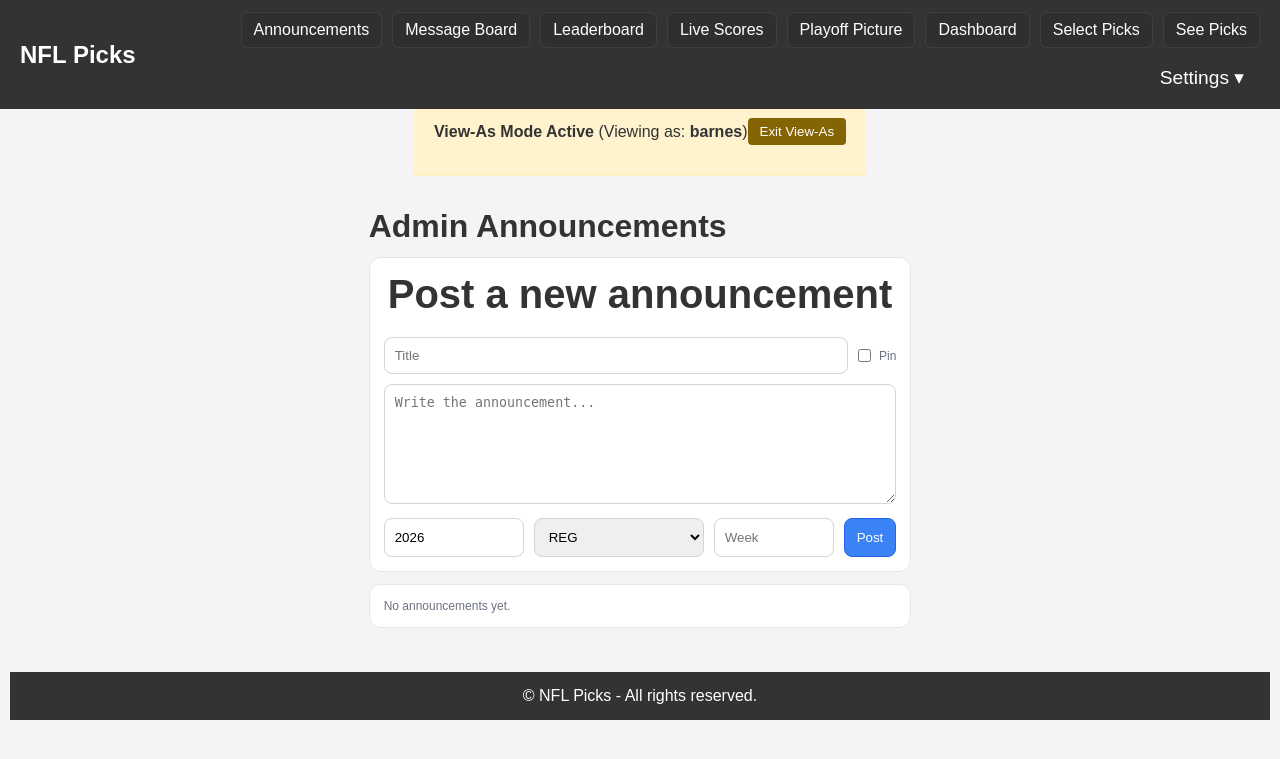
After one commit to stevenbarnes2017/NFL_Football_Pool, a Flask app: page /admin/announcements in a window 1280 px wide. The commit adds this page. Shown: the top 759 px of the page. Run offline with Flask 3, Linux system fonts and the light colour scheme; a user stored in the database is signed in; data that the repository does not hold is empty; parts of the project's set-up code (start-up, migrations or seed data) failed here and were passed over; some libraries are stand-ins or nearby versions.

Commit message:
add message board and admin announcments

```diff
--- a/Football_Project/admin/routes.py
+++ b/Football_Project/admin/routes.py
@@ -10,12 +10,116 @@ from zoneinfo import ZoneInfo
 # Data / services
 from Football_Project.get_the_odds import get_nfl_spreads, save_spreads_to_db, get_current_week, save_to_csv
 from football_scores import get_football_scores, save_scores_to_csv  # NOTE: don't import save_scores_to_db here
-from Football_Project.models import db, Game, Settings, User, UserScore, Pick, JobRun
+from Football_Project.models import db, Game, Settings, User, UserScore, Pick, JobRun, Announcement
 from Football_Project.utils import calculate_user_scores, save_game_scores_to_db  # keep the utils version
 from werkzeug.security import generate_password_hash
 from Football_Project.services.sms_helpers import sms_week_reminder_job
 from Football_Project.services.season import get_current_season_context, get_current_week
 from Football_Project.services.schedule_service import update_schedule
+
+#--------------------------
+# Admin Announcements
+#--------------------------
+
+@admin_bp.route("/board", methods=["GET"])
+@login_required
+def admin_board():
+    # placeholder for later moderation UI
+    return render_template("admin_board.html")
+
+
+@admin_bp.route("/announcements", methods=["GET"])
+@login_required
+def admin_announcements():
+    # optional: prefill season context defaults
+    season_year, season_type = get_current_season_context()
+
+    announcements = (
+        Announcement.query
+        .filter(Announcement.is_active.is_(True))
+        .order_by(Announcement.pinned.desc(), Announcement.created_at.desc())
+        .all()
+    )
+
+    return render_template(
+        "admin_announcements.html",
+        announcements=announcements,
+        season_year=season_year,
+        season_type=season_type,
+    )
+
+
+@admin_bp.route("/announcements/new", methods=["POST"])
+@login_required
+def admin_announcement_new():
+    title = (request.form.get("title") or "").strip()
+    body = (request.form.get("body") or "").strip()
+
+    # optional context fields
+    season_year = request.form.get("season_year", type=int)
+    season_type = (request.form.get("season_type") or "").strip().upper() or None
+    week = request.form.get("week", type=int)
+
+    pinned = True if request.form.get("pinned") in ("1", "on", "true", "True") else False
+
+    if not title or not body:
+        flash("Title and message are required.", "danger")
+        return redirect(url_for("admin.admin_announcements"))
+
+    try:
+        ann = Announcement(
+            title=title,
+            body=body,
+            created_by_user_id=current_user.id,
+            season_year=season_year,
+            season_type=season_type,
+            week=week,
+            pinned=pinned,
+            is_active=True,
+        )
+        db.session.add(ann)
+        db.session.commit()
+        flash("Announcement posted.", "success")
+    except Exception as e:
+        db.session.rollback()
+        flash(f"Failed to post announcement: {e}", "danger")
+
+    return redirect(url_for("admin.admin_announcements"))
+
+
+@admin_bp.route("/announcements/<int:ann_id>/toggle_pin", methods=["POST"])
+@login_required
+def admin_toggle_announcement_pin(ann_id):
+    ann = Announcement.query.get_or_404(ann_id)
+
+    try:
+        ann.pinned = not bool(ann.pinned)
+        db.session.commit()
+        flash(f"Announcement {'pinned' if ann.pinned else 'unpinned'}.", "success")
+    except Exception as e:
+        db.session.rollback()
+        flash(f"Failed to update: {e}", "danger")
+
+    return redirect(url_for("admin.admin_announcements"))
+
+
+@admin_bp.route("/announcements/<int:ann_id>/delete", methods=["POST"])
+@login_required
+def admin_delete_announcement(ann_id):
+    ann = Announcement.query.get_or_404(ann_id)
+
+    try:
+        ann.is_active = False
+        db.session.commit()
+        flash("Announcement removed.", "success")
+    except Exception as e:
+        db.session.rollback()
+        flash(f"Failed to remove: {e}", "danger")
+
+    return redirect(url_for("admin.admin_announcements"))
+
+
+
 
 
 #--------------------------
--- a/Football_Project/static/css/styles.css
+++ b/Football_Project/static/css/styles.css
@@ -1,3 +1,167 @@
+/* ================================
+   NAVBAR (fixed / tabs inside bar)
+   Drop this near the END of styles.css
+   ================================ */
+
+nav.navbar,
+.navbar {
+  position: fixed;
+  top: 0;
+  left: 0;
+  width: 100%;
+  background: #333;
+  z-index: 1000;
+  height: auto;            /* let content define height */
+  padding: 0;              /* nav-inner handles padding */
+}
+
+/* New container inside the navbar */
+.nav-inner {
+  max-width: 1600px;       /* match your .container max */
+  margin: 0 auto;
+  padding: 12px 20px;
+  display: flex;
+  align-items: center;
+  justify-content: space-between;
+  gap: 16px;
+}
+
+/* Brand */
+.navbar-brand {
+  color: #fff;
+  font-size: 1.5rem;
+  font-weight: 800;
+  white-space: nowrap;
+}
+
+/* Links row (tabs) */
+.navbar-links {
+  display: flex !important;     /* override old float system */
+  float: none !important;       /* kill float-right */
+  align-items: center;
+  gap: 10px;
+  flex-wrap: wrap;              /* wrap if screen gets tight */
+  justify-content: flex-end;
+}
+
+/* Make tabs look like tabs */
+.navbar-links a {
+  display: inline-flex;
+  align-items: center;
+  justify-content: center;
+  color: #fff;
+  text-decoration: none;
+  font-size: 1rem;              /* slightly smaller so they fit */
+  padding: 8px 12px;
+  border-radius: 6px;
+  background: #2f2f2f;
+  border: 1px solid rgba(255,255,255,.08);
+  transition: background-color .2s ease, transform .05s ease;
+}
+
+.navbar-links a:hover {
+  background: #218838;
+}
+
+.navbar-links a:active {
+  transform: translateY(1px);
+}
+
+/* Dropdown kept inside tab row */
+.dropdown {
+  position: relative;
+  display: inline-flex;
+  margin-left: 0;               /* remove old spacing assumptions */
+}
+
+.dropbtn {
+  display: inline-flex;
+  align-items: center;
+  gap: 6px;
+  background: #2f2f2f;
+  border: 1px solid rgba(255,255,255,.08);
+  color: #fff;
+  padding: 8px 12px;
+  border-radius: 6px;
+  cursor: pointer;
+}
+
+.dropdown:hover .dropbtn {
+  background: #218838;
+}
+
+/* Dropdown menu */
+.dropdown-content {
+  display: none;
+  position: absolute;
+  right: 0;
+  top: calc(100% + 8px);
+  background: #fff;
+  min-width: 180px;
+  border-radius: 8px;
+  overflow: hidden;
+  box-shadow: 0 8px 24px rgba(0,0,0,.2);
+  z-index: 1001;
+}
+
+.dropdown-content a {
+  display: block;
+  padding: 10px 12px;
+  color: #222 !important;
+  background: transparent !important;
+  border: none !important;
+  margin: 0 !important;
+  text-align: left;
+  font-size: 0.95rem !important;
+}
+
+.dropdown-content a:hover {
+  background: #f3f3f3 !important;
+  color: #218838 !important;
+}
+
+.dropdown:hover .dropdown-content {
+  display: block;
+}
+
+/* REMOVE legacy clearfix behavior from nav */
+nav::after {
+  content: none !important;
+  display: none !important;
+}
+
+/* Give the page content enough top padding to clear the fixed navbar */
+body {
+  padding-top: 88px; /* adjust if navbar becomes taller with wrapping */
+}
+
+/* Mobile: stack nicely */
+@media (max-width: 768px) {
+  .nav-inner {
+    flex-direction: column;
+    align-items: stretch;
+  }
+
+  .navbar-links {
+    justify-content: flex-start;
+  }
+
+  .navbar-links a,
+  .dropbtn {
+    width: 100%;
+    justify-content: center;
+  }
+
+  .dropdown-content {
+    left: 0;
+    right: 0;
+    width: 100%;
+  }
+}
+
+
+
+
 /* framework-free helper for tab panes */
 .hidden { display: none !important; }
 
@@ -129,10 +293,6 @@ nav {
     z-index: 1000;
 }
 
-.navbar {
-    height: 65px;
-}
-
 nav .navbar-brand {
     color: white;
     font-size: 1.5rem;
@@ -140,31 +300,10 @@ nav .navbar-brand {
     display: inline-block;
 }
 
-nav .navbar-links {
-    float: right;
-    display: flex;
-    align-items: center;
-}
 
-nav .navbar-links a {
-    color: white;
-    text-decoration: none;
-    font-size: 1.2rem;
-    padding: 8px 16px;
-    margin-left: 10px;
-    background-color: #333;
-    border-radius: 4px;
-    transition: background-color 0.3s ease, color 0.3s ease;
-}
 
 nav .navbar-links a:hover {
     background-color: #218838;
-}
-
-nav::after {
-    content: "";
-    display: table;
-    clear: both;
 }
 
 /* Dropdown Styling */
--- /dev/null
+++ b/Football_Project/templates/admin_announcements.html
@@ -0,0 +1,92 @@
+{% extends "base.html" %}
+{% block title %}Admin Announcements{% endblock %}
+{% block content %}
+
+<style>
+  .wrap{max-width:900px;margin:0 auto;padding:12px}
+  .card{background:#fff;border:1px solid #e5e7eb;border-radius:12px;padding:14px;margin:12px 0}
+  .row{display:flex;gap:10px;flex-wrap:wrap}
+  .btn{display:inline-block;padding:8px 12px;border-radius:8px;border:1px solid #d1d5db;background:#f9fafb;text-decoration:none;color:#111827;cursor:pointer}
+  .btn:hover{background:#f3f4f6}
+  .btn-primary{background:#3b82f6;border-color:#2563eb;color:#fff}
+  .btn-primary:hover{background:#2563eb}
+  .btn-danger{background:#fee2e2;border-color:#fca5a5;color:#991b1b}
+  .btn-danger:hover{background:#fecaca}
+  input,textarea,select{border:1px solid #d1d5db;border-radius:8px;padding:10px}
+  textarea{min-height:120px;width:100%}
+  .meta{color:#6b7280;font-size:12px}
+  .pill{display:inline-block;font-size:12px;padding:2px 8px;border-radius:9999px;border:1px solid #e5e7eb;background:#f9fafb}
+  .pill-pin{border-color:#93c5fd;background:#eff6ff;color:#1d4ed8}
+</style>
+
+<div class="wrap">
+  <h1 class="text-2xl font-bold text-center mb-2">Admin Announcements</h1>
+
+  <div class="card">
+    <h2 class="font-semibold mb-2">Post a new announcement</h2>
+
+    <form method="post" action="{{ url_for('admin.admin_create_announcement') }}">
+      <input type="hidden" name="csrf_token" value="{{ csrf_token() }}">
+
+      <div class="row">
+        <input name="title" placeholder="Title" style="flex:1;min-width:260px" required>
+        <label class="meta" style="display:flex;align-items:center;gap:8px">
+          <input type="checkbox" name="pinned" value="1"> Pin
+        </label>
+      </div>
+
+      <div style="margin-top:10px">
+        <textarea name="body" placeholder="Write the announcement..." required></textarea>
+      </div>
+
+      <div class="row" style="margin-top:10px">
+        <input type="number" name="season_year" value="{{ season_year }}" style="width:140px" placeholder="Year">
+        <select name="season_type" style="width:170px">
+          <option value="">(no season)</option>
+          <option value="REG" {% if season_type=='REG' %}selected{% endif %}>REG</option>
+          <option value="POST" {% if season_type=='POST' %}selected{% endif %}>POST</option>
+          <option value="PRE" {% if season_type=='PRE' %}selected{% endif %}>PRE</option>
+        </select>
+        <input type="number" name="week" min="1" max="30" style="width:120px" placeholder="Week">
+        <button class="btn btn-primary" type="submit">Post</button>
+      </div>
+    </form>
+  </div>
+
+  {% for a in announcements %}
+    <div class="card">
+      <div class="row" style="justify-content:space-between;align-items:flex-start">
+        <div>
+          <div class="row" style="align-items:center">
+            <h3 class="font-semibold">{{ a.title }}</h3>
+            {% if a.pinned %}<span class="pill pill-pin">Pinned</span>{% endif %}
+            {% if a.season_year and a.season_type %}
+              <span class="pill">{{ a.season_type }} {{ a.season_year }}{% if a.week %} • W{{ a.week }}{% endif %}</span>
+            {% endif %}
+          </div>
+          <div class="meta">
+            Posted {{ a.created_at.strftime("%Y-%m-%d %I:%M %p") }} UTC by {{ a.created_by.username }}
+          </div>
+        </div>
+
+        <div class="row">
+          <form method="post" action="{{ url_for('admin.admin_toggle_announcement_pin', ann_id=a.id) }}">
+            <input type="hidden" name="csrf_token" value="{{ csrf_token() }}">
+            <button class="btn" type="submit">{% if a.pinned %}Unpin{% else %}Pin{% endif %}</button>
+          </form>
+          <form method="post" action="{{ url_for('admin.admin_delete_announcement', ann_id=a.id) }}"
+                onsubmit="return confirm('Remove this announcement?');">
+            <input type="hidden" name="csrf_token" value="{{ csrf_token() }}">
+            <button class="btn btn-danger" type="submit">Remove</button>
+          </form>
+        </div>
+      </div>
+
+      <div style="margin-top:10px;white-space:pre-wrap">{{ a.body }}</div>
+    </div>
+  {% else %}
+    <div class="card meta">No announcements yet.</div>
+  {% endfor %}
+</div>
+
+{% endblock %}
--- /dev/null
+++ b/Football_Project/templates/admin_board.html
@@ -0,0 +1,6 @@
+{% extends "base.html" %}
+{% block title %}Board Moderation{% endblock %}
+{% block content %}
+  <h1>Board Moderation</h1>
+  <p>Coming soon.</p>
+{% endblock %}
--- a/Football_Project/templates/admin_dashboard.html
+++ b/Football_Project/templates/admin_dashboard.html
@@ -104,6 +104,7 @@
   <a class="btn" href="{{ url_for('main.leaderboard', tab='season') }}">Season Leaderboard</a>
   <a class="btn" href="{{ url_for('admin.admin_scores') }}">Audit All Weeks</a>
   <a class="btn" href="{{ url_for('admin.manage_users') }}">Manage Users</a>
+  <a class="btn" href="{{ url_for('admin.admin_announcements') }}">Announcements</a>
 </div>
 
 {# Missing picks panel #}
--- a/Football_Project/templates/base.html
+++ b/Football_Project/templates/base.html
@@ -7,14 +7,13 @@
     <link rel="stylesheet" href="{{ url_for('static', filename='css/styles.css') }}">
     {% block head %}{% endblock %}
 </head>
-<body>
+<nav class="navbar">
+  <div class="nav-inner">
+    <div class="navbar-brand">NFL Picks</div>
 
-    <nav class="navbar">
-        <div class="container">
-            <div class="navbar-brand">
-                NFL Picks
-            </div>
     <div class="navbar-links">
+      <a href="{{ url_for('main.announcements') }}">Announcements</a>
+      <a href="{{ url_for('main.board_threads') }}">Message Board</a>
       <a href="{{ url_for('main.leaderboard') }}">Leaderboard</a>
       <a href="{{ url_for('main.live_scores_page') }}">Live Scores</a>
       <a href="{{ url_for('main.playoff_picture') }}">Playoff Picture</a>
@@ -22,9 +21,7 @@
       <a href="{{ url_for('main.nfl_picks') }}">Select Picks</a>
       <a href="{{ url_for('main.see_picks') }}">See Picks</a>
       <div class="dropdown">
-                    <button class="dropbtn">Settings
-                        <i class="fa fa-caret-down"></i>
-                    </button>
+        <button class="dropbtn">Settings ▾</button>
         <div class="dropdown-content">
           <a href="{{ url_for('main.profile') }}">Profile</a>
           <a href="{{ url_for('main.edit_profile') }}">Edit Profile</a>
@@ -34,6 +31,7 @@
     </div>
   </div>
 </nav>
+
 
     <!-- View-As Banner -->
     {% if current_user.is_authenticated
--- /dev/null
+++ b/Football_Project/templates/board_threads.html
@@ -0,0 +1,6 @@
+{% extends "base.html" %}
+{% block title %}Message Board{% endblock %}
+{% block content %}
+  <h1>Message Board</h1>
+  <p>Coming soon.</p>
+{% endblock %}
```
Also changed, not shown: Football_Project/migrations/versions/e5ec80ea09b1_add_announcements_and_message_board.py (added, +70 -0 lines), Football_Project/models.py (+63 -0 lines), Football_Project/routes.py (+28 -3 lines), Football_Project/templates/admin_announcement_new.html (added, +29 -0 lines), Football_Project/templates/announcements.html (added, +40 -0 lines). Lines whose indentation alone changed are shown as unchanged.
